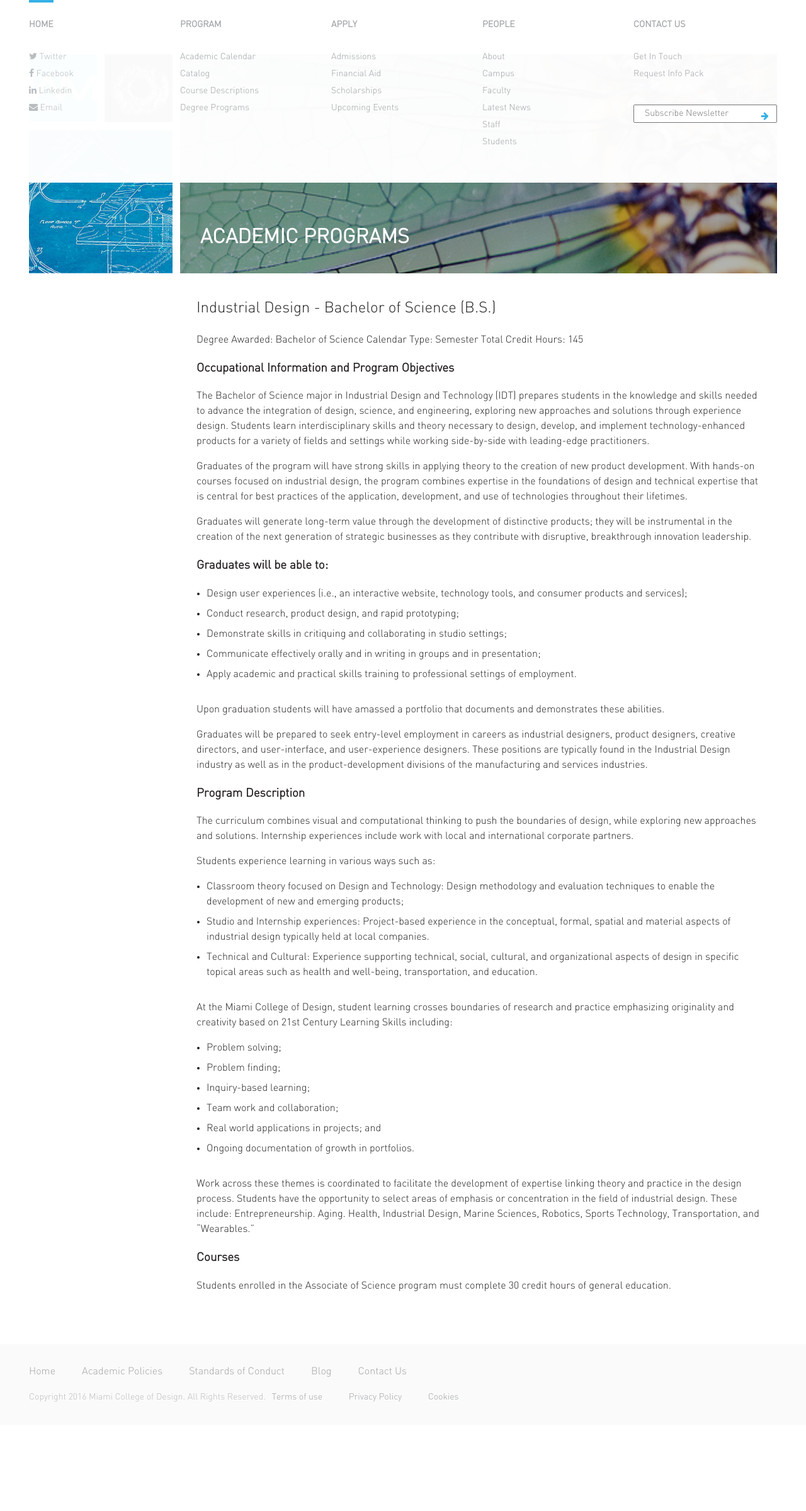
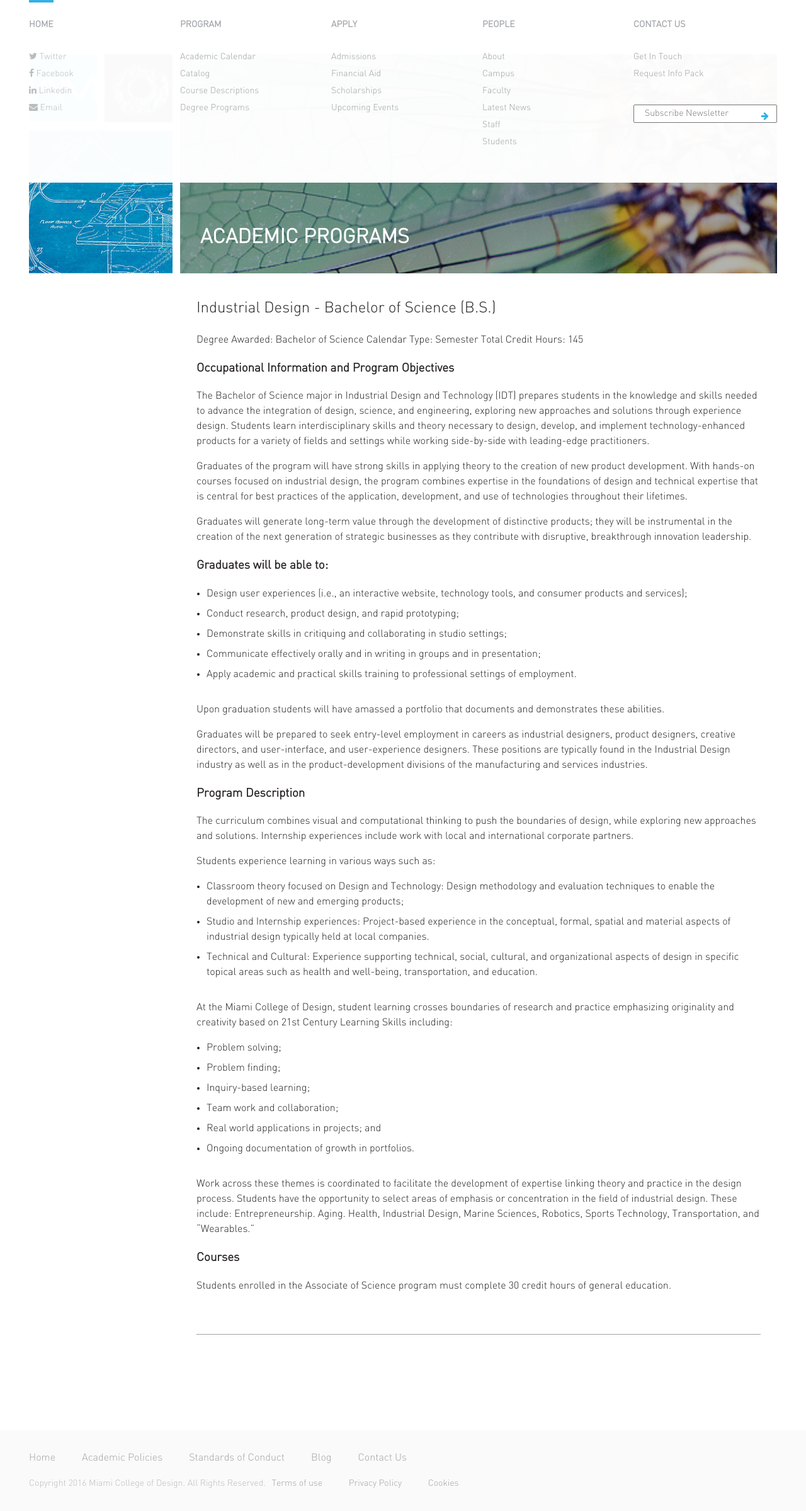
Before and after one commit to akritibhusal/MiamiCollegeofDesign, a Jekyll site: the page built from program.md, in a window 1280 px wide. Shown: the whole page at 63% size. Built offline with Jekyll 4.4.1, drawn with Linux system fonts in a browser that asks for light colours; nearby versions of some CDN libraries; before the commit the page ends 2262 px from its top, so only the background shows below that.

Commit message:
Updated Program

```diff
--- a/program.md
+++ b/program.md
@@ -58,3 +58,6 @@ Work across these themes is coordinated to facilitate the development of experti
 ### Courses
 
 Students enrolled in the Associate of Science program must complete 30 credit hours of general education.
+
+{:.sep--line}
+&nbsp;
```
